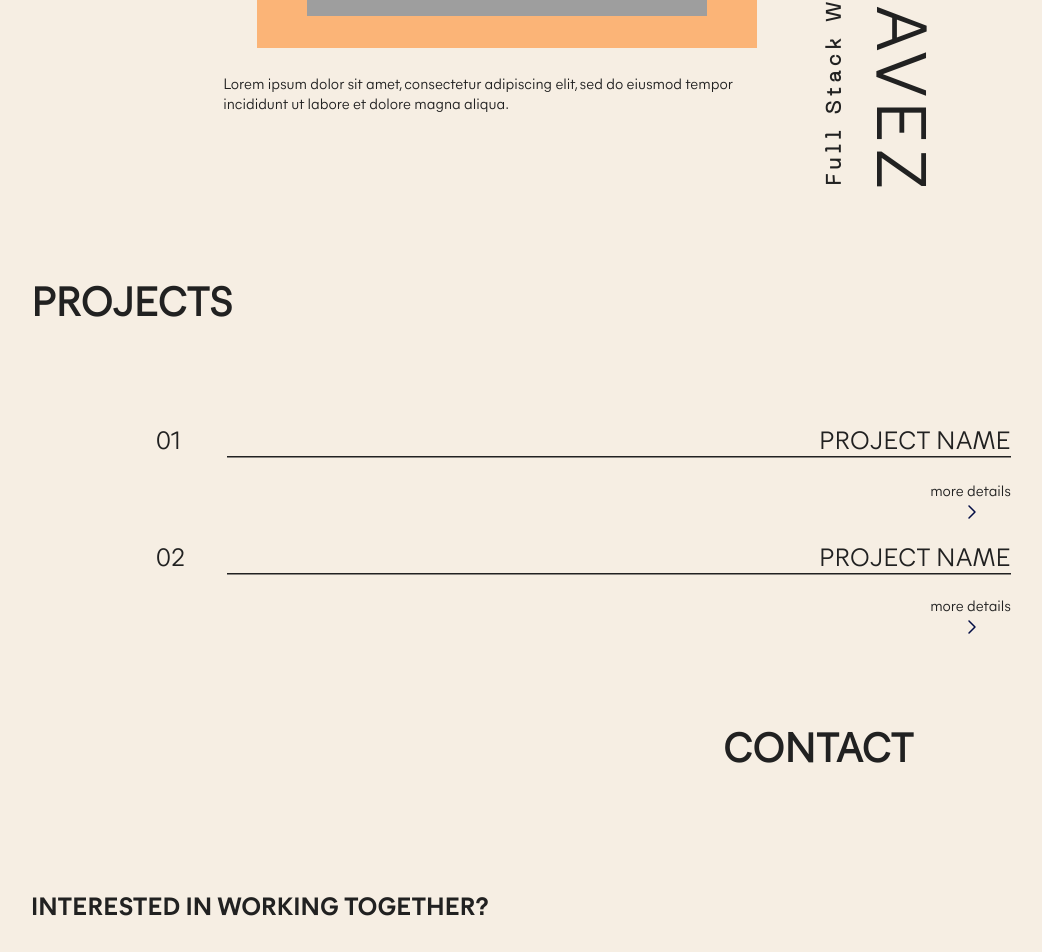
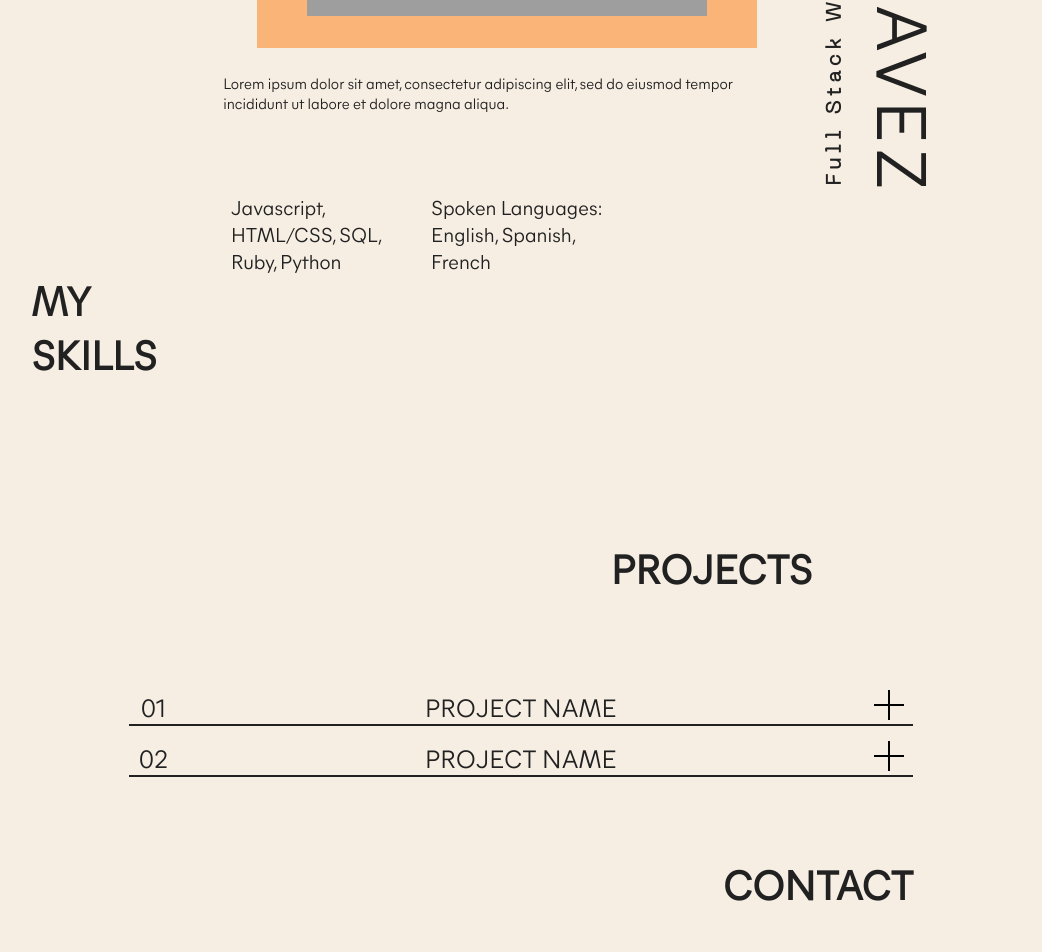
Before and after one commit to mafe-rnanda/mariachavez-website, a React (Create React App) app: page /about in a window 1280 px wide. Shown: the part 1515-2467 px from the top of the page, without its empty margins (119-1161 px from the left). Built offline with nearby package versions, Linux system fonts and the light colour scheme; grey boxes are pictures that could not be loaded.

Commit message:
change projects section layout

```diff
--- a/src/components/Projects.js
+++ b/src/components/Projects.js
@@ -1,28 +1,40 @@
+import { useState } from "react";
 import "./Projects.scss";
+import arrow from '../assets/arrowRight.svg';
+import more from '../assets/moreIcon.svg';
 
 export default function Work(props) {
   return (
-    <div id="projects">
+    <div>
+      <div className="grid skills">
+        <h1 class="header">MY SKILLS</h1>
+        <div>Javascript, HTML/CSS, SQL, Ruby, Python</div>
+        <div>Spoken Languages: English, Spanish, French</div>
+      </div>
+
+      <div id="projects" className="grid">
       <h1 class="header">PROJECTS</h1>
+
       <div class="project-container">
         <div class="number">01</div>
         <div class="project-name">PROJECT NAME</div>
-        <svg version="1.1" id="line_2" xmlns="http://www.w3.org/2000/svg" xmlnsXlink="http://www.w3.org/1999/xlink" x="0px" y="0px"  width="80%" height="1.55em" xmlSpace="preserve"><path class="path2" stroke-width="3" stroke="#212121" d="M0 0 l1500 0"/></svg>
-        <a>more details
-          <svg width="24px" height="24px" viewBox="0 0 24 24" fill="none" xmlns="http://www.w3.org/2000/svg">
-          <path fill-rule="evenodd" clip-rule="evenodd" d="M9.46967 5.46967C9.76256 5.17678 10.2374 5.17678 10.5303 5.46967L16.5303 11.4697C16.8232 11.7626 16.8232 12.2374 16.5303 12.5303L10.5303 18.5303C10.2374 18.8232 9.76256 18.8232 9.46967 18.5303C9.17678 18.2374 9.17678 17.7626 9.46967 17.4697L14.9393 12L9.46967 6.53033C9.17678 6.23744 9.17678 5.76256 9.46967 5.46967Z" fill="#030D45"/>
-          </svg>
-        </a>
+        <img src={more} className="showMore" />
+        <div className="divider"></div>
+        {/* <a>more details
+          <img src={arrow} />
+        </a> */}
       </div>
+
       <div class="project-container">
         <div class="number">02</div>
         <div class="project-name">PROJECT NAME</div>
-        <svg version="1.1" id="line_2" xmlns="http://www.w3.org/2000/svg" xmlnsXlink="http://www.w3.org/1999/xlink" x="0px" y="0px"  width="80%" height="1.5em" xmlSpace="preserve"><path class="path2" stroke-width="3" stroke="#212121" d="M0 0 l1500 0"/></svg>
-        <a>more details
-          <svg width="24px" height="24px" viewBox="0 0 24 24" fill="none" xmlns="http://www.w3.org/2000/svg">
-          <path fill-rule="evenodd" clip-rule="evenodd" d="M9.46967 5.46967C9.76256 5.17678 10.2374 5.17678 10.5303 5.46967L16.5303 11.4697C16.8232 11.7626 16.8232 12.2374 16.5303 12.5303L10.5303 18.5303C10.2374 18.8232 9.76256 18.8232 9.46967 18.5303C9.17678 18.2374 9.17678 17.7626 9.46967 17.4697L14.9393 12L9.46967 6.53033C9.17678 6.23744 9.17678 5.76256 9.46967 5.46967Z" fill="#030D45"/>
-          </svg>
-        </a>
+        <img src={more} className="showMore" />
+        <div className="divider"></div>
+        {/* <a>more details
+          <img src={arrow} />
+        </a> */}
+      </div>
+
       </div>
     </div>
   );
--- a/src/components/Projects.scss
+++ b/src/components/Projects.scss
@@ -1,10 +1,19 @@
-#projects {
-  font-size:1.5rem;
+.grid {
   display: grid;
   gap: 1em;
   grid-template-columns: repeat(5,1fr);
+}
+
+.skills{
+  font-size: 2rem;
+}
+
+#projects {
+  font-size:1.5rem;
+
   h1{
-    grid-column:1/6;
+    grid-column:1/5;
+    justify-self: right;
   }
   .project-container{
     grid-column:1/6;
@@ -13,29 +22,36 @@
 
 .project-container {
   display: grid;
-  grid-template-columns: repeat(3,1fr);
+  grid-template-columns: repeat(4,1fr);
   .number{
     grid-column:1;
-    margin-left: 5em;
+    justify-self: center;
     font-size: 2.5rem;
   }
   :nth-child(2){
     grid-column:2/4;
-    justify-self: right;
+    justify-self: center;
     font-size: 2.5rem;
   }
-  svg{
-    grid-column: 1/4;
-    justify-self: right;
-    max-width: 80%;
+
+  .divider{
+    border-bottom: 0.14em solid #212121;
+    grid-column: 1/5;
+    justify-self: center;
+    width: 80%;
+  }
+  .showMore {
+    width:3rem;
+    justify-self: center;
+    cursor: pointer;
   }
   a{
     grid-column: 3;
     justify-self: right;
     margin: 0;
-    svg{
+    img{
       display: block;
-    margin: auto;
+      margin: auto;
     }
   }
 }
```
Also changed, not shown: src/assets/arrowRight.svg (added), src/assets/moreIcon.svg (added).
